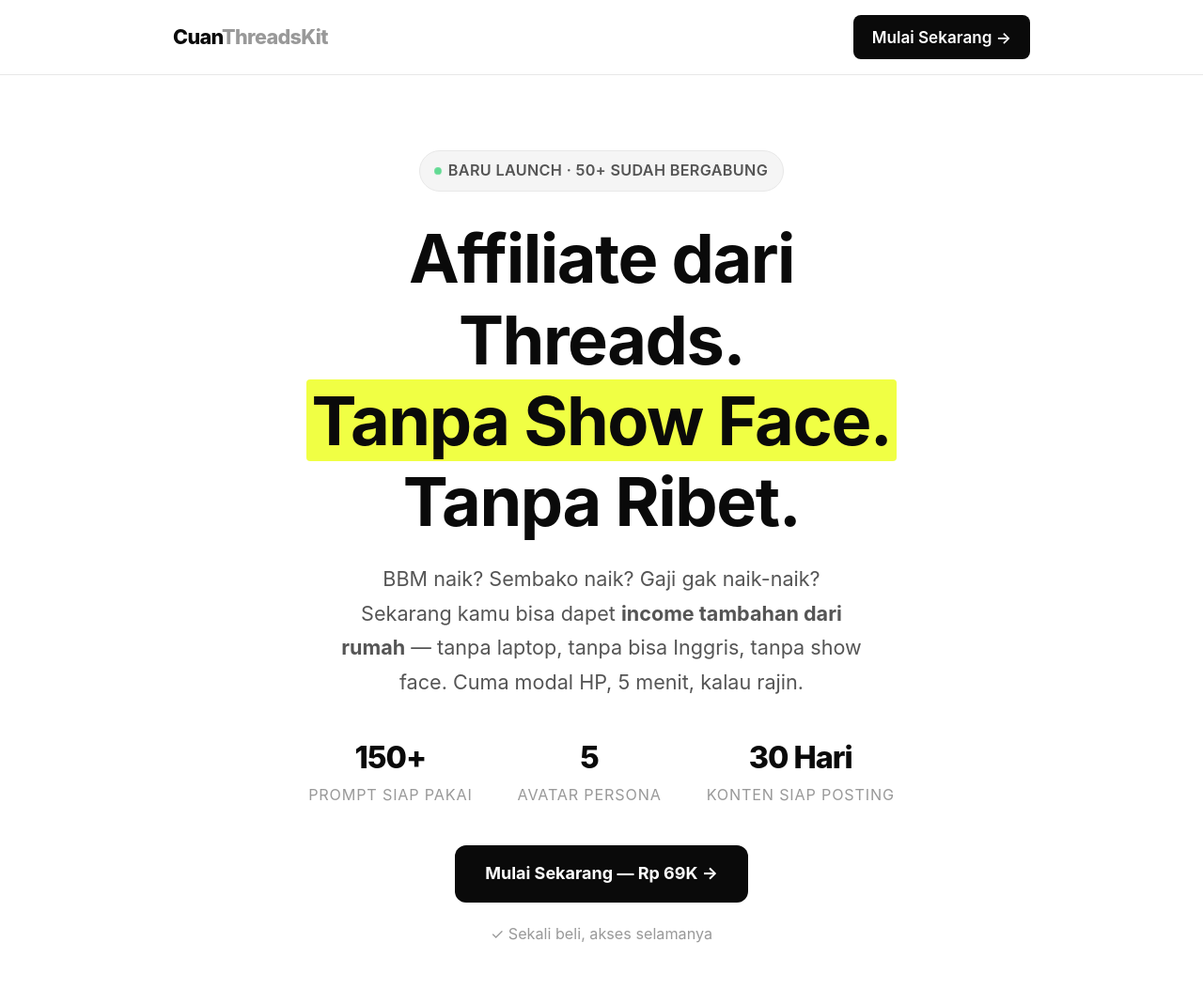
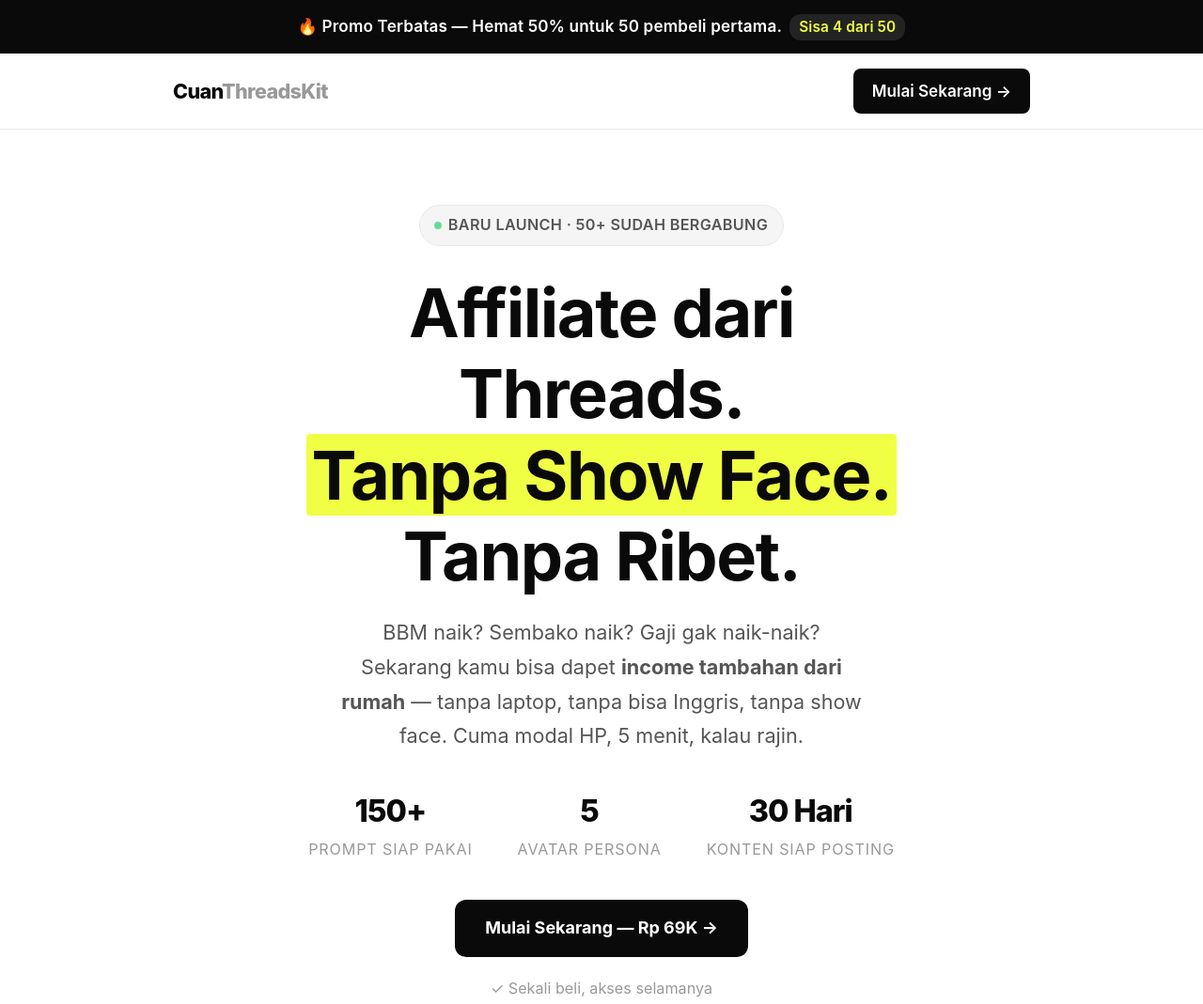
Before and after one commit to xchrone99/threadskit-prompt-business, a plain HTML site: page index.html in a window 1280 px wide. Shown: the top 1069 px of the page at 94% size. Drawn offline with Linux system fonts and the light colour scheme.

Commit message:
fix: scarcity tanpa fake countdown timer

```diff
--- a/index.html
+++ b/index.html
@@ -88,6 +88,29 @@
         /* ============================================
            ANNOUNCEMENT BAR
         ============================================ */
+        .announcement-bar {
+            background: var(--black);
+            color: var(--white);
+            text-align: center;
+            padding: 14px 24px;
+            font-size: 0.95rem;
+            font-weight: 600;
+            letter-spacing: 0.01em;
+        }
+
+        .announcement-bar span {
+            color: var(--highlight);
+        }
+
+        .announcement-bar .stock-counter {
+            display: inline-block;
+            background: rgba(255,255,255,0.1);
+            padding: 2px 10px;
+            border-radius: 12px;
+            font-size: 0.85rem;
+            margin-left: 4px;
+        }
+
         /* ============================================
            NAVBAR
         ============================================ */
@@ -1139,7 +1162,11 @@
 </head>
 <body>
 
-
+    <!-- ANNOUNCEMENT BAR -->
+    <div class="announcement-bar">
+        🔥 Promo Terbatas — Hemat 50% untuk 50 pembeli pertama.
+        <span class="stock-counter">Sisa 4 dari 50</span>
+    </div>
 
     <!-- NAVBAR -->
     <nav>
```
